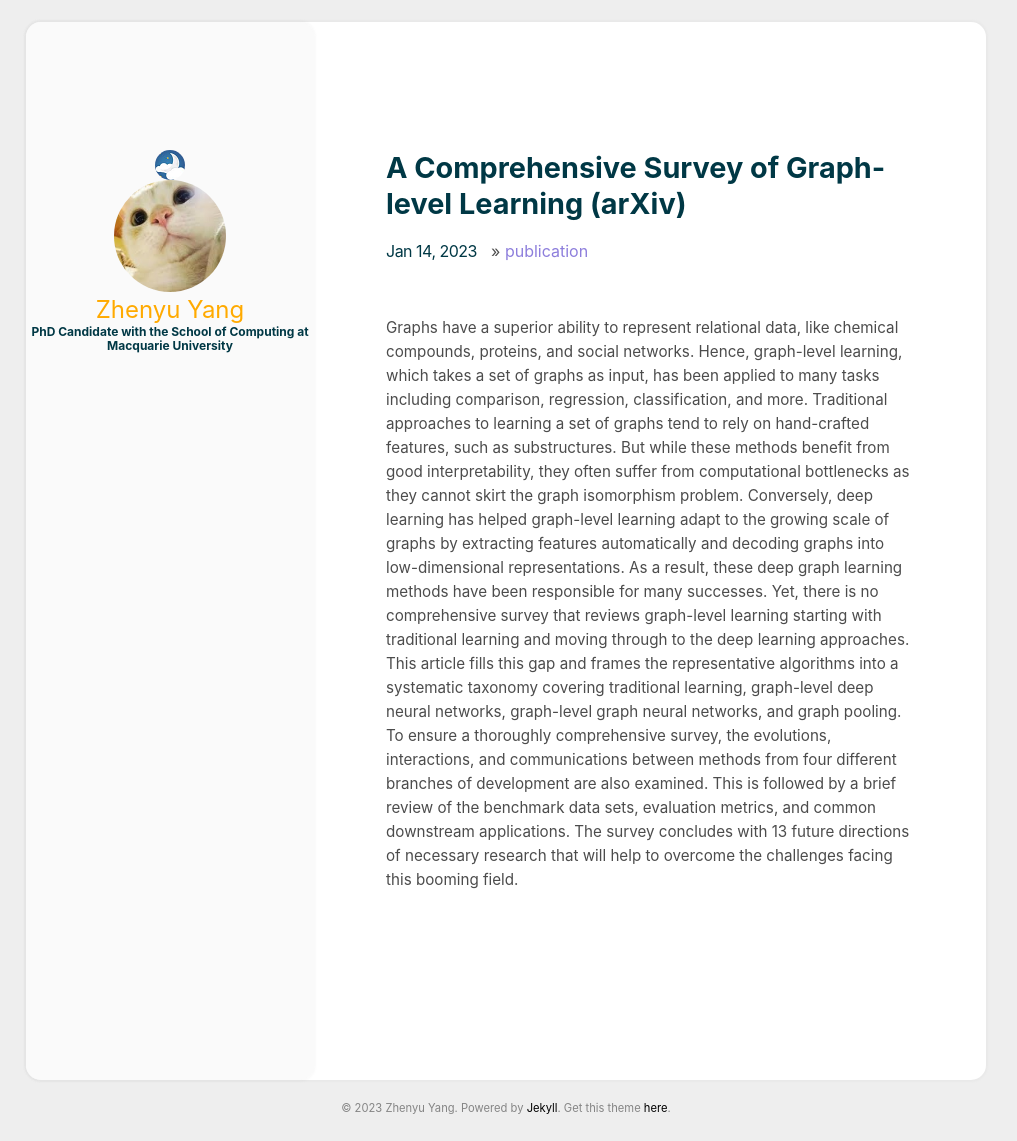
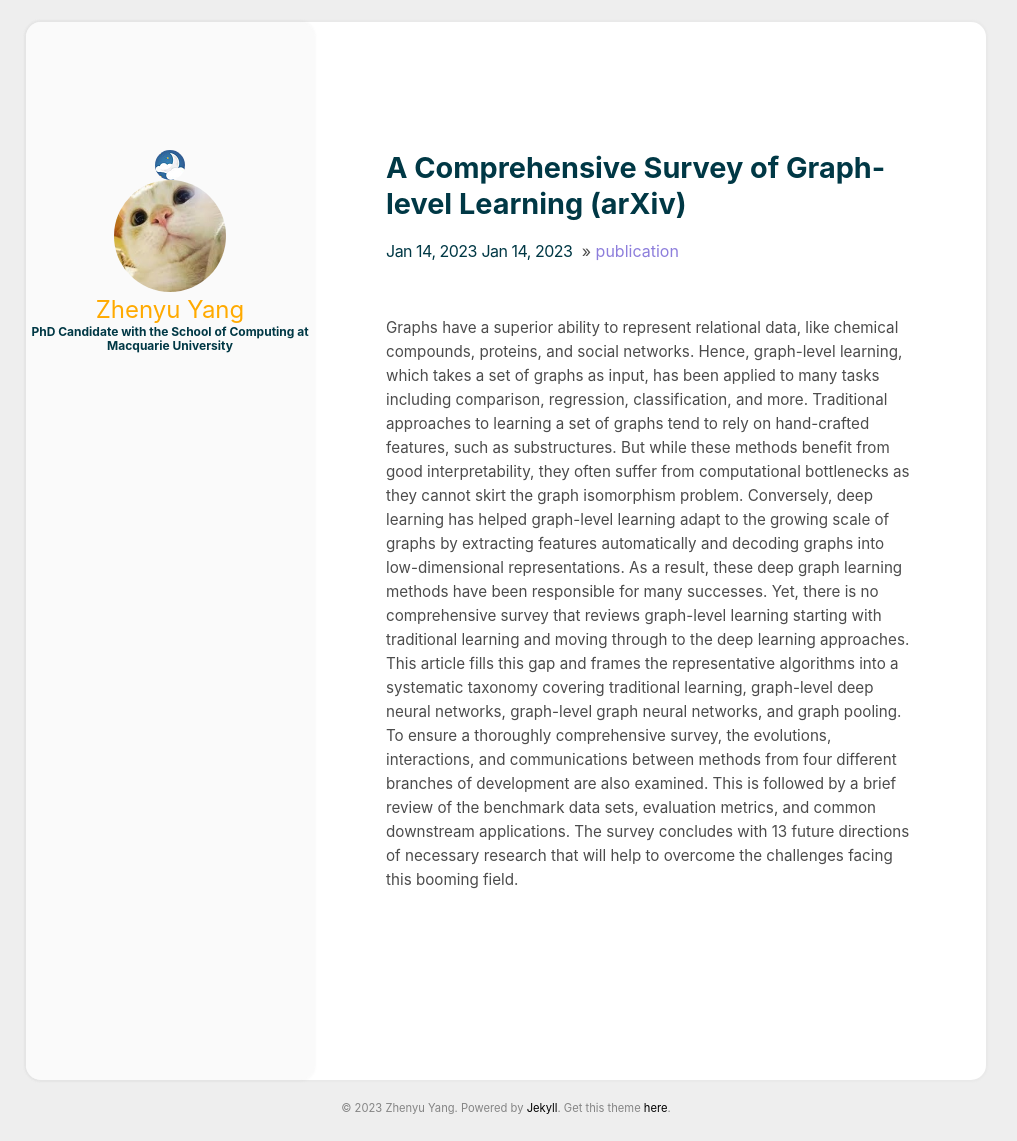
Before and after one commit to ZhenyuYangMQ/ZhenyuYangMQ.github.io, a Jekyll site: the page built from _posts/2023-01-14-survey.md, in a window 1280 px wide. Shown: the whole page, without its empty margins (134-1151 px from the left). Built offline with Jekyll 4.4.1, drawn with Linux system fonts in a browser that asks for light colours.

Commit message:
Update post.html

```diff
--- a/_layouts/post.html
+++ b/_layouts/post.html
@@ -16,9 +16,7 @@
     {% endif %}
 
     {% if page.link %}
-    <span class="post_categories">
-    <a href='{{ post.link | relative_url }}'></a>
-    </span>
+    <span class="post_date">{{ page.date | date: "%b %-d, %Y" }}</span>
     {% endif %}
 
     {% if page.categories %}
```
